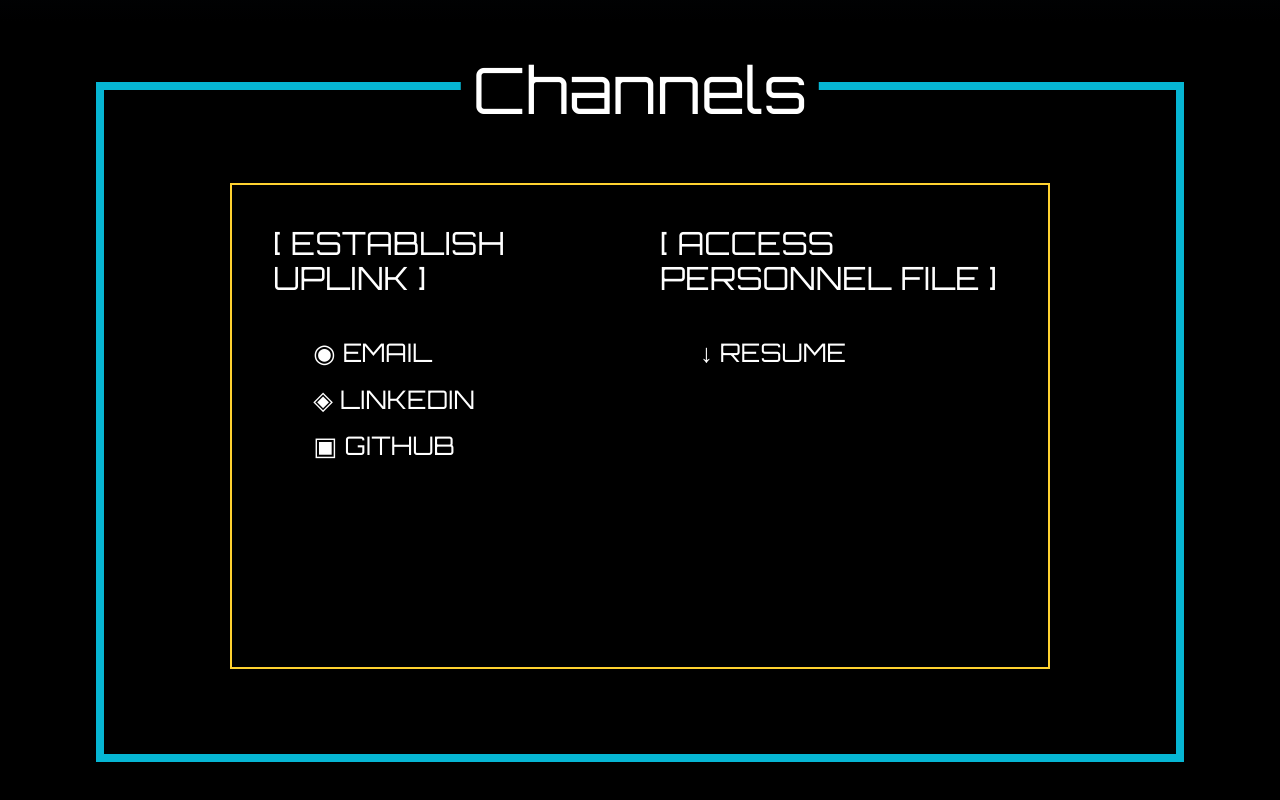
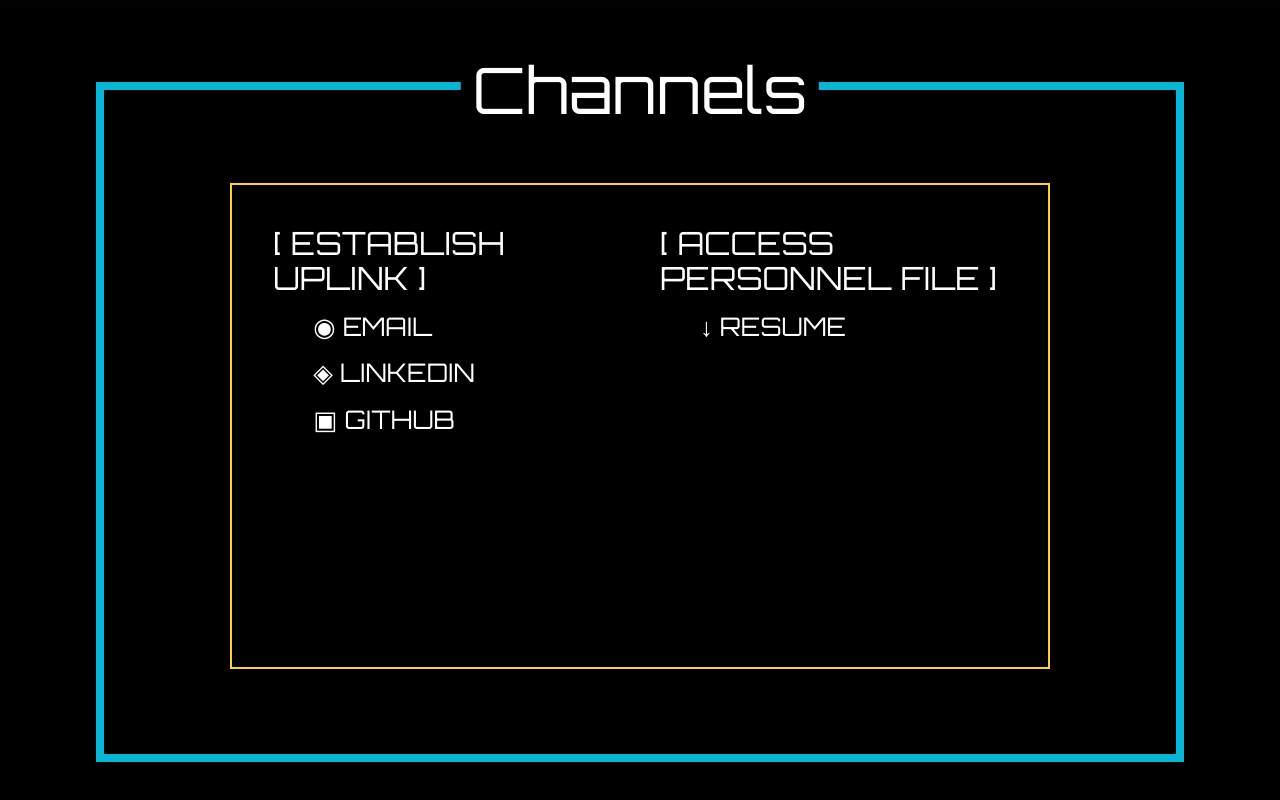
Before and after one commit to CG166/portfolio, a Next.js app: page / in a window 1280 px wide. Shown: the part 4914-5714 px from the top of the page. Built offline with nearby package versions, Linux system fonts and the light colour scheme.

Commit message:
Testing layout adaptability

```diff
--- a/app/components/ContactMe.tsx
+++ b/app/components/ContactMe.tsx
@@ -24,7 +24,7 @@ export default function ContactMe() {
             </h1>
                 <div className="md:w-[80%] w-[95%] h-[80%] font-orbitron p-[1%] md:p-[4%] flex md:flex-row flex-col justify-between gap-10 border-2 border-amber-300">
                     <div className="w-1/2 min-w-0">
-                        <h1 className="text-4xl pb-10 text-white text-[clamp(1.25rem,2.5vw,2.5rem)]">[ ESTABLISH UPLINK ]</h1>
+                        <h1 className="text-4xl pb-[4%] text-white text-[clamp(1.25rem,2.5vw,2.5rem)]">[ ESTABLISH UPLINK ]</h1>
                         <div className="text-3xl pl-10 text-[clamp(1rem,2vw,1.875rem)]">
                             <a href="mailto:cgarcia.software.tech@gmail.com" className="block pb-4 hover:text-cyan-400 hover:text-[2rem] cursor-pointer text-white">
                                 ◉ EMAIL
@@ -40,8 +40,8 @@ export default function ContactMe() {
                         </div>
                     </div>
 
-                    <div className="w-1/2 min-w-0">
-                        <h1 className="text-4xl pb-10 text-white text-[clamp(1.25rem,2.5vw,2.5rem)]">[ ACCESS PERSONNEL FILE ]</h1>
+                    <div className="md:w-1/2 md:min-w-0 h-1/2 min-h-0">
+                        <h1 className="text-4xl pb-[4%] text-white text-[clamp(1.25rem,2.5vw,2.5rem)]">[ ACCESS PERSONNEL FILE ]</h1>
                         <a href="/CGResume.pdf" target="_blank" rel="noopener noreferrer" className="block text-3xl pl-10 hover:text-cyan-400 hover:text-[2rem] cursor-pointer text-white text-[clamp(1rem,2vw,1.875rem)]">
                             ↓ RESUME
                         </a>
```
